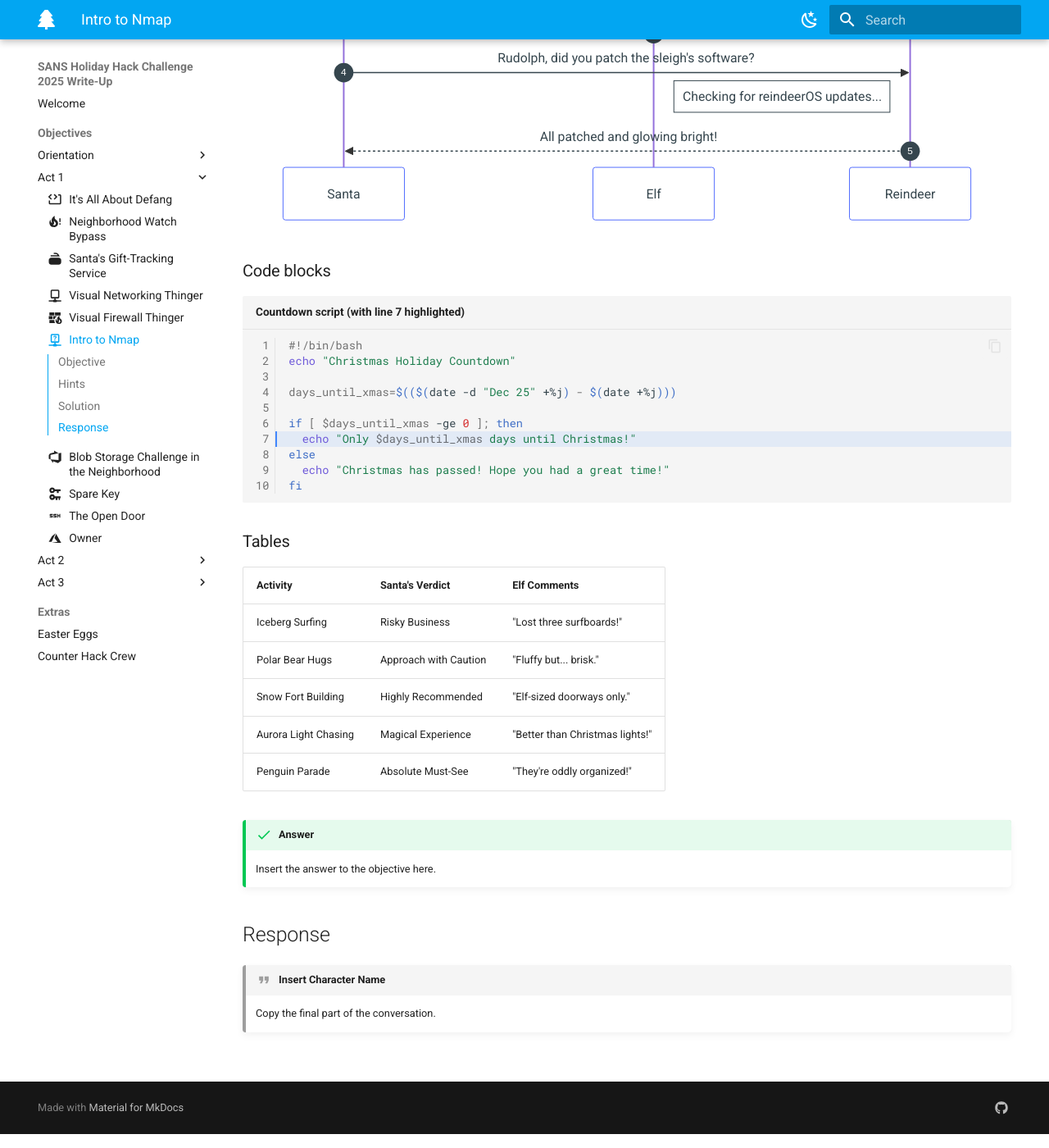
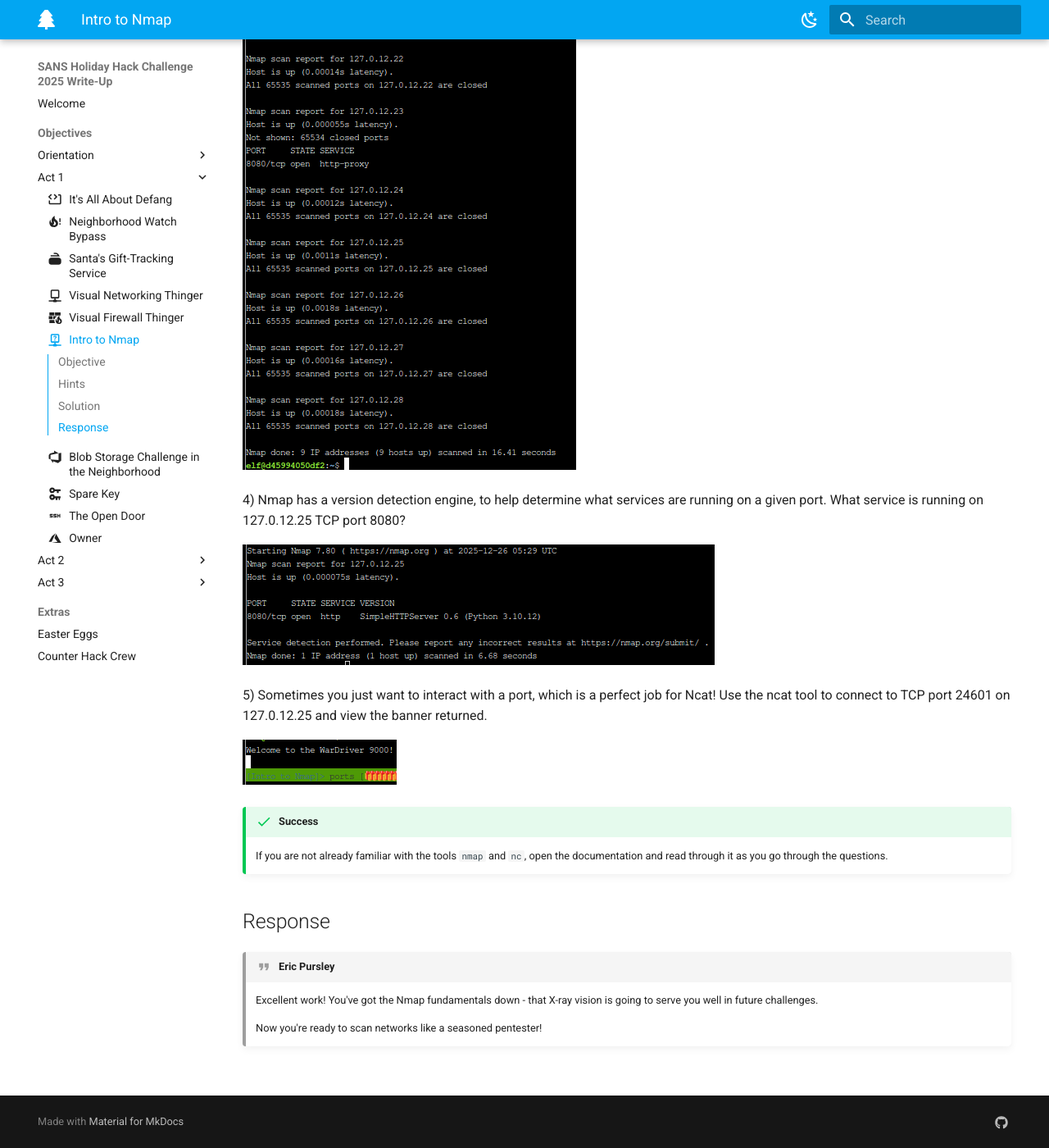
Before and after one commit to knight-scott/HHC_2025, an MkDocs documentation site: the page built from docs/objectives/o7.md, in a window 1280 px wide and 1400 px high, scrolled down 1847 px. Shown: the whole window at 82% size. Built offline with MkDocs 1.6.1 and Material for MkDocs 9.7.7, drawn with Linux system fonts in a browser that asks for light colours; comment, search, counter and statistics services are not loaded; some of the changed text lies outside the part shown.

Commit message:
nmap edits

````diff
--- a/docs/objectives/o7.md
+++ b/docs/objectives/o7.md
@@ -5,86 +5,60 @@ icon: material/help-network-outline
 # Intro to Nmap
 
 **Difficulty**: :fontawesome-solid-snowflake:{ .red }:fontawesome-regular-snowflake::fontawesome-regular-snowflake::fontawesome-regular-snowflake::fontawesome-regular-snowflake:<br/>
-**Direct link**: [Objective6.zip](https://.../)
+![Eric](../img/objectives/o7/eric.png)
 
 ## Objective
 
 !!! question "Request"
     Meet Eric in the hotel parking lot for Nmap know-how and scanning secrets. Help him connect to the wardriving rig on his motorcycle!
 
-??? quote "Insert Character Name"
-    Copy the first part of the conversation with Elf Name here<br/>
-    You can use `<br/>` to ensure each sentence starts on a new line.
+??? quote "Eric Pursley"
+    Speaking of tools, let me introduce you to one of the most essential weapons in any pentester's arsenal: Nmap.
+
+    It's like having X-ray vision for networks, and I've set up a perfect environment for you to learn the fundamentals.
+
+    Help me find and connect to the wardriving rig's service on my motorcycle!
 
 ## Hints
 
-??? tip "Insert Hint 1 Title"
-    Along the way you will receive different hints. Insert them here.
+??? tip "Ncat Documentation"
+    You may also want to check out the [Ncat Guide](https://nmap.org/ncat/guide/).
 
-??? tip "Insert Hint 2 Title"
-    Along the way you will receive different hints. Insert them here.
+??? tip "Nmap Documentation"
+    Nmap is pretty straightforward to use for basic port scans. Check out its [documentation](https://nmap.org/book/man.html)!
 
 ## Solution
 
-This section explains the different steps taken to solve the challenge. Try to find a good balance between providing sufficient detail and not overloading the reader with too much information. Use [admonitions](https://squidfunk.github.io/mkdocs-material/reference/admonitions/), [images](https://squidfunk.github.io/mkdocs-material/reference/images/), [diagrams](https://squidfunk.github.io/mkdocs-material/reference/diagrams/), [code blocks](https://squidfunk.github.io/mkdocs-material/reference/code-blocks/), and [tables](https://squidfunk.github.io/mkdocs-material/reference/data-tables/) to highlight and structure important information or provide additional clarification.
+This challenge starts with a terminal prompt guiding us to find and connect to the wardriving rig. We can start by typing 'yes'.
 
-### Admonitions
+![wardrive](../img/objectives/o7/wardrive.png)
 
-!!! warning "Anchor the decorations"
-    Ensure that all festive decorations, especially electrical ones, are securely anchored. We don’t want them floating off into the tropical sunset!
+1) When run without any options, nmap performs a TCP port scan of the top 1000 ports. Run a default nmap scan of 127.0.12.25 and see which port is open.
 
-!!! info "Palm tree lighting tip"
-    While on the island, make sure to hang your Christmas lights on a palm tree. It’s not only festive but also a great beacon for Santa to find you!
+![nmap1](../img/objectives/o7/nmap1.png)
 
-### Images
+2) Sometimes the top 1000 ports are not enough. Run an nmap scan of all TCP ports on 127.0.12.25 and see which port is open.
 
-![Terminal output](../img/objectives/o5/terminal_output_o5.png)
+![nmap](../img/objectives/o7/q2-nmap.png)
 
-### Diagrams
+3) Nmap can also scan a range of IP addresses.  Scan the range 127.0.12.20 - 127.0.12.28 and see which has a port open.
 
-```mermaid
-sequenceDiagram
-  autonumber
-  Santa->>Elf: Hey Elf, is the Naughty-or-Nice List secured?
-  loop Security Check
-      Elf->>Elf: Ensuring list is encrypted
-  end
-  Note right of Elf: Using candy-cane encryption!
-  Elf-->>Santa: Safe and sound, Santa!
-  Santa->>Reindeer: Rudolph, did you patch the sleigh's software?
-  Note left of Reindeer: Checking for reindeerOS updates...
-  Reindeer-->>Santa: All patched and glowing bright!
-```
+![nmap3](../img/objectives/o7/q3.png)
 
-### Code blocks
+4) Nmap has a version detection engine, to help determine what services are running on a given port. What service is running on 127.0.12.25 TCP port 8080?
 
-```bash linenums="1" hl_lines="7" title="Countdown script (with line 7 highlighted)"
-#!/bin/bash
-echo "Christmas Holiday Countdown"
+![nmap4](../img/objectives/o7/q4.png)
 
-days_until_xmas=$(($(date -d "Dec 25" +%j) - $(date +%j)))
+5) Sometimes you just want to interact with a port, which is a perfect job for Ncat!  Use the ncat tool to connect to TCP port 24601 on 127.0.12.25 and view the banner returned.
 
-if [ $days_until_xmas -ge 0 ]; then
-  echo "Only $days_until_xmas days until Christmas!"
-else
-  echo "Christmas has passed! Hope you had a great time!"
-fi
-```
+![ncat](../img/objectives/o7/q5.png)
 
-### Tables
-
-| Activity             | Santa's Verdict       | Elf Comments                    |
-| :------------------- | :-------------------- | :------------------------------ |
-| Iceberg Surfing      | Risky Business        | "Lost three surfboards!"        |
-| Polar Bear Hugs      | Approach with Caution | "Fluffy but... brisk."          |
-| Snow Fort Building   | Highly Recommended    | "Elf-sized doorways only."      |
-| Aurora Light Chasing | Magical Experience    | "Better than Christmas lights!" |
-| Penguin Parade       | Absolute Must-See     | "They're oddly organized!"      |
-
-!!! success "Answer"
-    Insert the answer to the objective here.
+!!! success
+    If you are not already familiar with the tools `nmap` and `nc`, open the documentation and read through it as you go through the questions.
 
 ## Response
 
-!!! quote "Insert Character Name"
-    Copy the final part of the conversation.
+!!! quote "Eric Pursley"
+    Excellent work! You've got the Nmap fundamentals down - that X-ray vision is going to serve you well in future challenges.
+
+    Now you're ready to scan networks like a seasoned pentester!
````
Also changed, not shown: docs/ch_crew.md (+11 -0 lines), docs/objectives/o6.md (+1 -0 lines), docs/img/objectives/o6/chris.png (added), docs/img/objectives/o7/eric.png (added), docs/img/objectives/o7/nmap1.png (added), docs/img/objectives/o7/q2-nmap.png (added), docs/img/objectives/o7/q3.png (added), docs/img/objectives/o7/q4.png (added), docs/img/objectives/o7/q5.png (added), docs/img/objectives/o7/wardrive.png (added).
